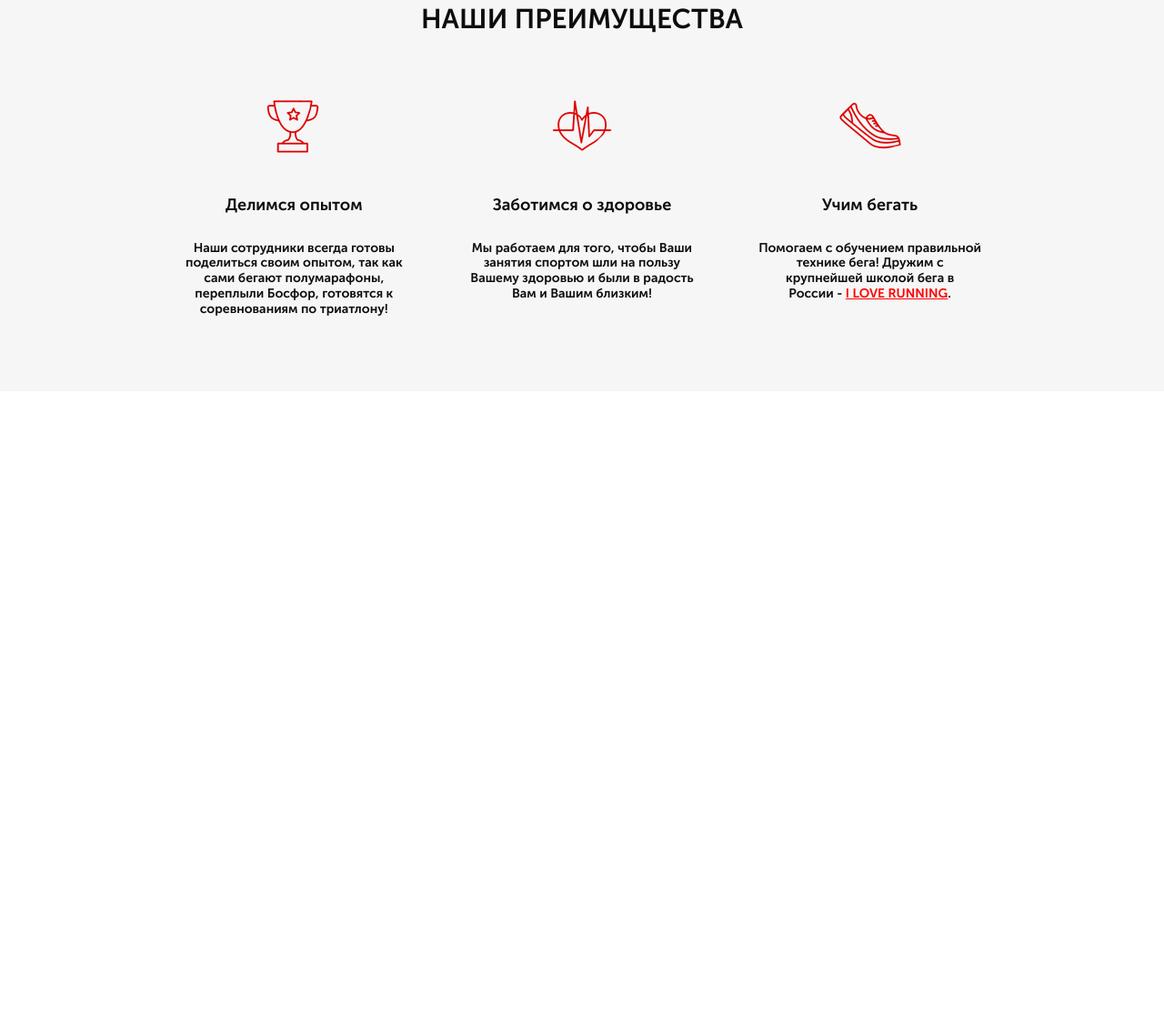
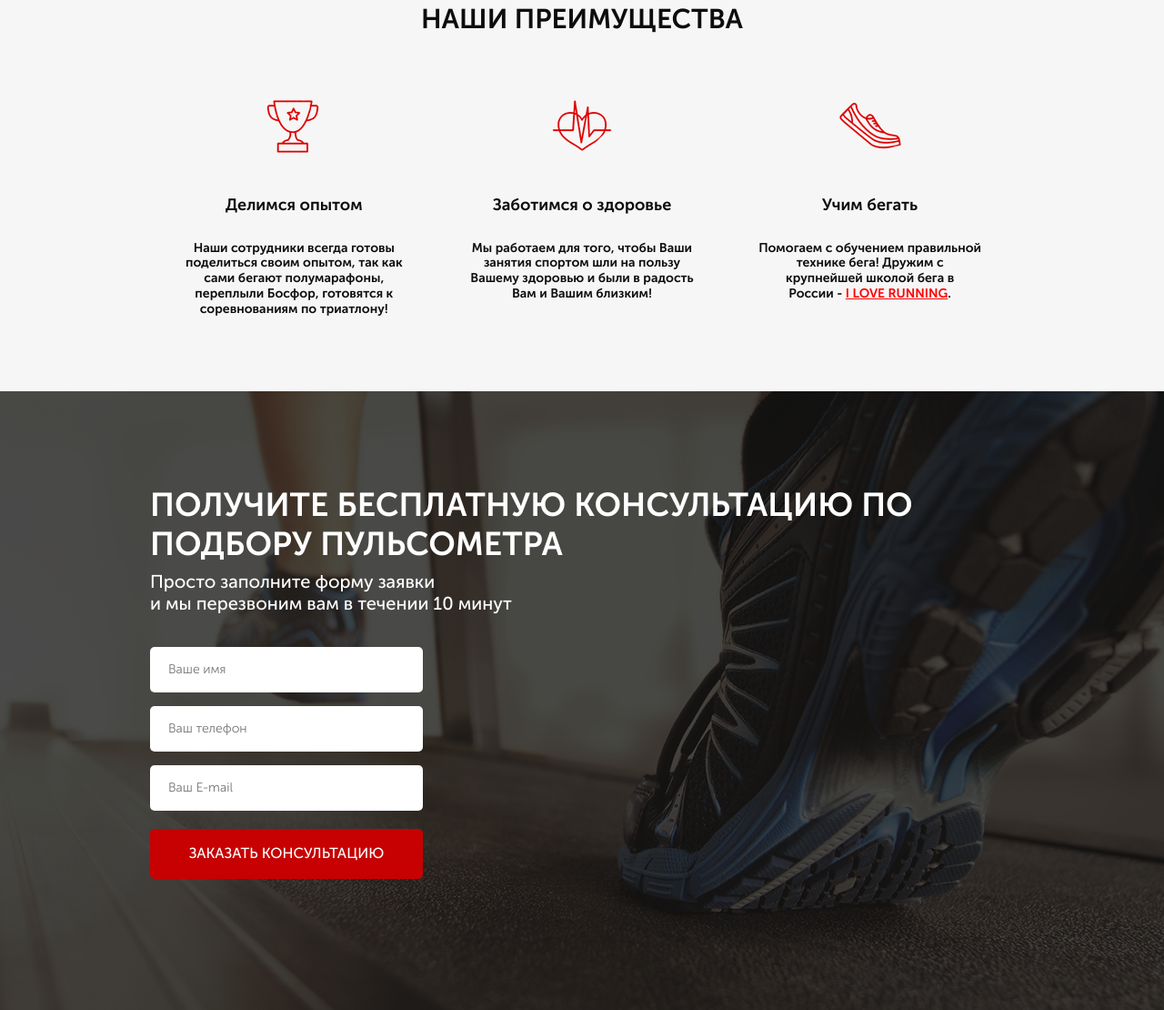
Before and after one commit to FedorPeresypin/pulsometer_site, a website: page src/index.html in a window 1280 px wide. Shown: the part 759-1869 px from the top of the page at 91% size. Before the commit the page ends 1189 px from the top, so only its background shows below. Drawn offline with Linux system fonts and the light colour scheme.

Commit message:
section with form for submit complite

```diff
--- a/src/index.html
+++ b/src/index.html
@@ -9,7 +9,7 @@
     <title>Pulse</title>
 </head>
 <body>
-    <div class="promo">
+    <section class="promo">
         <div class="container">
             <header class="header">
                 <a href="#" class="header__logo">
@@ -48,8 +48,8 @@
                 </div>
             </div>
         </div>
-    </div>
-    <div class="advantages">
+    </section>
+    <section class="advantages">
         <div class="container">
             <h2 class="title">НАШИ ПРЕИМУЩЕСТВА</h2>
             <div class="advantages__wrapper">
@@ -74,6 +74,22 @@
                 </div>
             </div>
         </div>
-    </div>
+    </section>
+    <section class="consultation">
+        <div class="container">
+            <h2 class="title title_left">Получите бесплатную консультацию
+                по подбору пульсометра</h2>
+            <div class="consultation__descr">
+                Просто заполните форму заявки <br>
+                и мы перезвоним вам в течении 10 минут
+            </div>
+            <form class="feed-form" action="#">
+                <input name="name"required placeholder="Ваше имя" type="text">
+                <input name="phone"required placeholder="Ваш телефон" type="number">
+                <input name="email"required placeholder="Ваш E-mail" type="email">
+                <button class="button button_submit">заказать кОНСУЛЬТАЦИЮ</button>
+            </form>
+        </div>
+    </section>
 </body>
 </html>
--- a/src/sass/blocks/_buttons.scss
+++ b/src/sass/blocks/_buttons.scss
@@ -15,4 +15,9 @@
         height: 50px;
         font-size: 16px;
     }
+    &_submit{
+        width: 100%;
+        height: 55px;
+        font-size: 16px;
+    }
 }
--- /dev/null
+++ b/src/sass/blocks/_cosultaion.scss
@@ -0,0 +1,12 @@
+.consultation{
+    min-height: 680px;
+    padding: 103px 0 92px 0;
+    background: url(../img/consultation_bg.png) center center/cover no-repeat;
+    &__descr{
+        font-size: 20px;
+        line-height: 1.2;
+        font-weight: 500;
+        text-align: left;
+        color: #ffffff;
+    }
+}
--- /dev/null
+++ b/src/sass/blocks/_forms.scss
@@ -0,0 +1,21 @@
+.feed-form{
+    margin-top: 36px;
+    display: flex;
+    flex-direction: column;
+    width: 300px;
+    input{
+        width: 300px;
+        height: 50px;
+        background-color: #ffffff;
+        border-radius: 5px;
+        margin-bottom: 15px;
+        border: none;
+        padding: 0 20px;
+        font-size: 14px;
+        font-weight: 300;
+        color: #4b4b4b;
+        &:nth-child(3){
+            margin-bottom: 20px;
+        }
+    }
+}
--- a/src/sass/blocks/_promo.scss
+++ b/src/sass/blocks/_promo.scss
@@ -1,7 +1,7 @@
 .promo{
     min-height: 650px;
     padding: 21px 0 93px 0;
-    background: url(../../img/official/official_bg.png) center center/cover no-repeat;
+    background: url(../img/official/official_bg.png) center center/cover no-repeat;
     &__wrapper{
         margin-top: 91px;
         display: flex;
@@ -24,7 +24,7 @@
     }
     &__icons{
         margin-top: 67px;
-        width: 100%;
+        width: 424px;
         display: flex;
         justify-content: space-between;
 
--- a/src/sass/blocks/_titles.scss
+++ b/src/sass/blocks/_titles.scss
@@ -4,4 +4,12 @@
     font-weight: 700;
     color: #0d0d0d;
     text-align: center;
+    &_left{
+        text-align: left;
+        font-size: 36px;
+        line-height: 1.2;
+        font-weight: 700;
+        text-transform: uppercase;
+        color: #ffffff;
+    }
 }
--- a/src/sass/style.scss
+++ b/src/sass/style.scss
@@ -11,4 +11,6 @@
 @import 'blocks/buttons';
 @import 'blocks/titles';
 @import 'blocks/advantages';
+@import 'blocks/cosultaion';
+@import 'blocks/forms';
 @import 'base/media';
```
Also changed, not shown: src/css/blocks/buttons.min.css (deleted), src/css/style.min.css.
